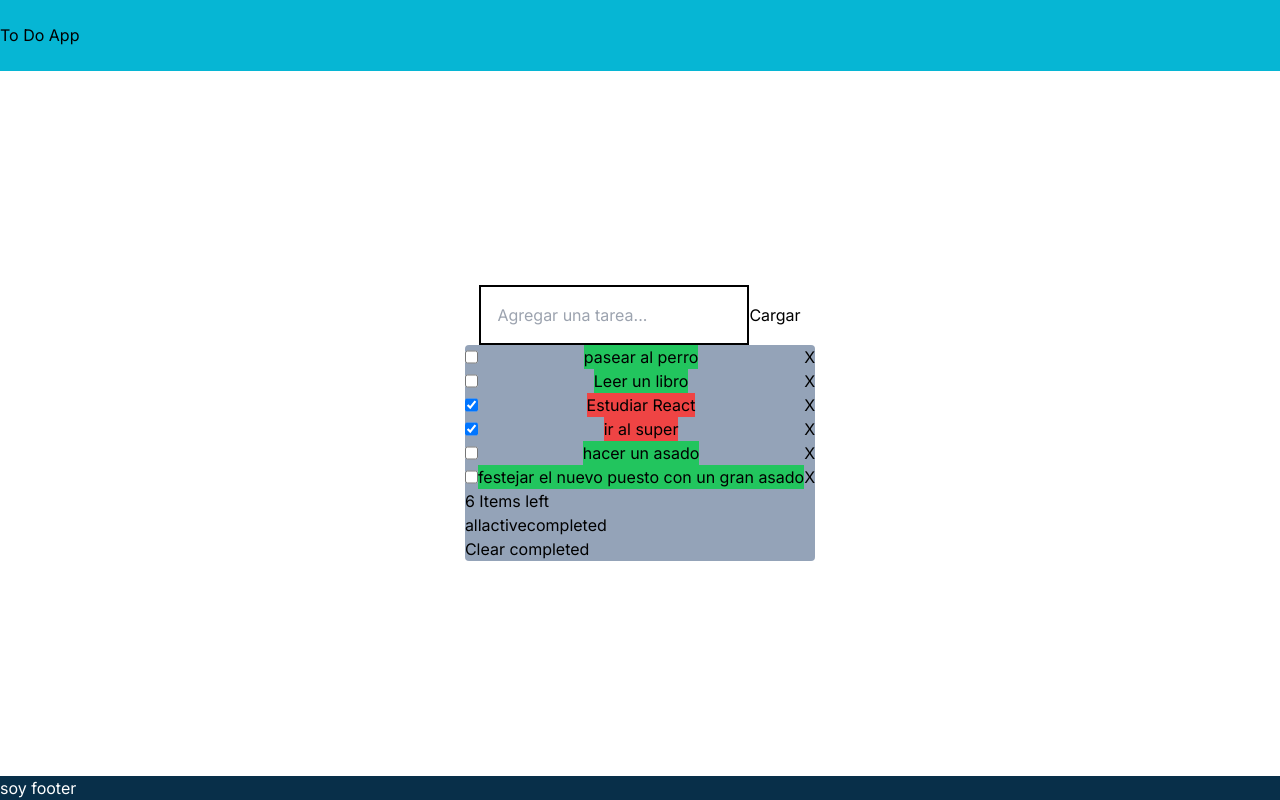
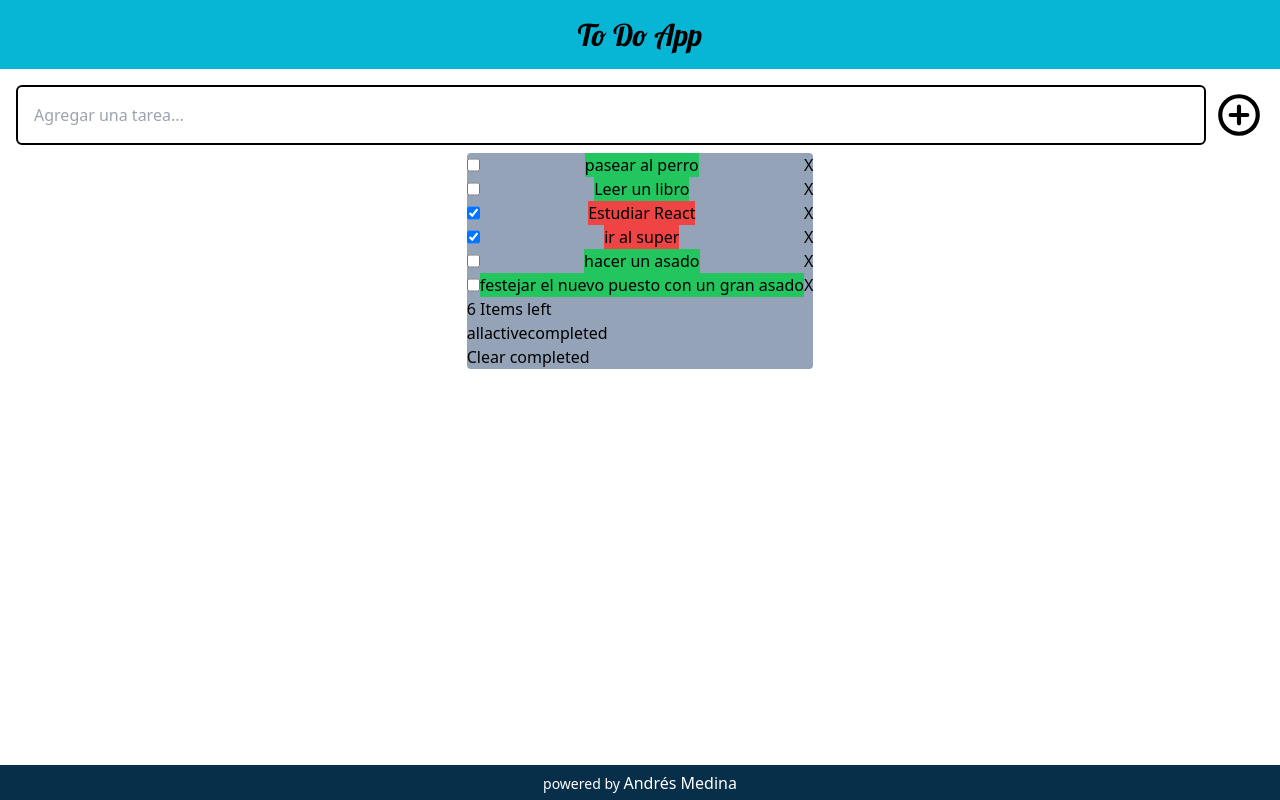
Before and after one commit to anmedina-arg/to-do-app-next, a Next.js app: page / in a window 1280 px wide. Built offline with nearby package versions, Linux system fonts and the light colour scheme.

Commit message:
starting whit CSS, not finished

```diff
--- a/src/app/components/footer/footer.tsx
+++ b/src/app/components/footer/footer.tsx
@@ -1,5 +1,9 @@
 export const Footer = () => {
-  return <div className="bottom-0 relative bg-sky-950 text-white">soy footer</div>
+  return (
+    < div className="flex justify-center items-center bottom-0 relative bg-sky-950 text-white h-10" >
+      <span className="text-sm">powered by <a className="text-base" href="https://portfolio-andres-medina-arg.vercel.app/" target="_blank">Andrés Medina</a></span>
+    </div>
+  );
 };
 
 export default Footer
--- a/src/app/components/navbar/logo.tsx
+++ b/src/app/components/navbar/logo.tsx
@@ -1,5 +1,5 @@
 const Logo = () => {
-  return <h1>To Do App</h1>
+  return <h1 className="font-lobster font-medium text-3xl">To Do App</h1>
 };
 
 export default Logo;
--- a/src/app/components/navbar/navbar.tsx
+++ b/src/app/components/navbar/navbar.tsx
@@ -6,7 +6,7 @@ type NavbarProps = {
 
 export const Navbar = () => {
   return (
-    <nav className="relative top-0 h-20 flex items-center bg-cyan-500">
+    <nav className="justify-center relative top-0 h-20 flex items-center bg-cyan-500">
       <Logo/>
     </nav>
   );
--- a/src/app/components/todoInput/todoInput.tsx
+++ b/src/app/components/todoInput/todoInput.tsx
@@ -1,4 +1,3 @@
-
 import { useState } from "react";
 
 export const TodoInput = ({ addNewItem }: any) => {
@@ -17,16 +16,22 @@ export const TodoInput = ({ addNewItem }: any) => {
   };
 
   return (
-    <div>
-      <form onSubmit={handleSubmit}>
+    <div className="w-full flex justify-between">
+      <form onSubmit={handleSubmit} className="flex items-center w-full">
         <input
           type="text"
           placeholder="Agregar una tarea..."
-          className="border-solid border-black border-2 p-4"
+          className="border-solid border-black border-2 p-4 rounded-md mr-2 mb-2 w-full"
           onChange={handleChange}
           value={tarea}
         />
-        <button type="submit">Cargar</button>
+        <button type="submit" >
+          <svg width="50px" height="50px" viewBox="0 0 24 24" fill="none" xmlns="http://www.w3.org/2000/svg" className="flex items-center justify-center mb-2">
+            <g id="Edit / Add_Plus_Circle">
+              <path id="Vector" d="M8 12H12M12 12H16M12 12V16M12 12V8M12 21C7.02944 21 3 16.9706 3 12C3 7.02944 7.02944 3 12 3C16.9706 3 21 7.02944 21 12C21 16.9706 16.9706 21 12 21Z" stroke="#000000" stroke-width="2" stroke-linecap="round" stroke-linejoin="round"/>
+            </g>
+          </svg>
+        </button>
       </form>
     </div>
   )
--- a/src/app/layout.tsx
+++ b/src/app/layout.tsx
@@ -1,7 +1,17 @@
 import './globals.css'
-import { Inter } from 'next/font/google'
+import { Lobster, Roboto_Flex } from 'next/font/google'
 
-const inter = Inter({ subsets: ['latin'] })
+const lobster = Lobster({
+  weight: '400',
+  subsets: ['latin'],
+  variable: '--font-lobster'
+})
+
+const robotoFlex = Roboto_Flex({
+  weight: '100',
+  subsets: ['latin'],
+  variable: '--font-roboto-flex'
+})
 
 export const metadata = {
   title: 'To Do App',
@@ -15,7 +25,7 @@ export default function RootLayout({
 }) {
   return (
     <html lang="en">
-      <body className={inter.className}>{children}</body>
+      <body className={`${lobster.variable} ${robotoFlex.variable}`}>{children}</body>
     </html>
   )
 }
--- a/src/app/page.tsx
+++ b/src/app/page.tsx
@@ -86,7 +86,7 @@ export default function Home() {
   return (
     <main className='h-screen w-full flex flex-col'>
       <Navbar />
-      <div className='flex flex-col justify-center items-center h-full'>
+      <div className='flex flex-col justify-start p-4 items-center h-full'>
         <TodoInput addNewItem={addNewItem}/>
         <TodoList
           taskList={filterBy}
--- a/tailwind.config.js
+++ b/tailwind.config.js
@@ -12,6 +12,10 @@ module.exports = {
         'gradient-conic':
           'conic-gradient(from 180deg at 50% 50%, var(--tw-gradient-stops))',
       },
+      fontFamily: {
+        lobster: ['var(--font-lobster)'],
+        robotoFlex: ['var(--font-roboto-flex)'],
+      },
     },
   },
   plugins: [],
```
